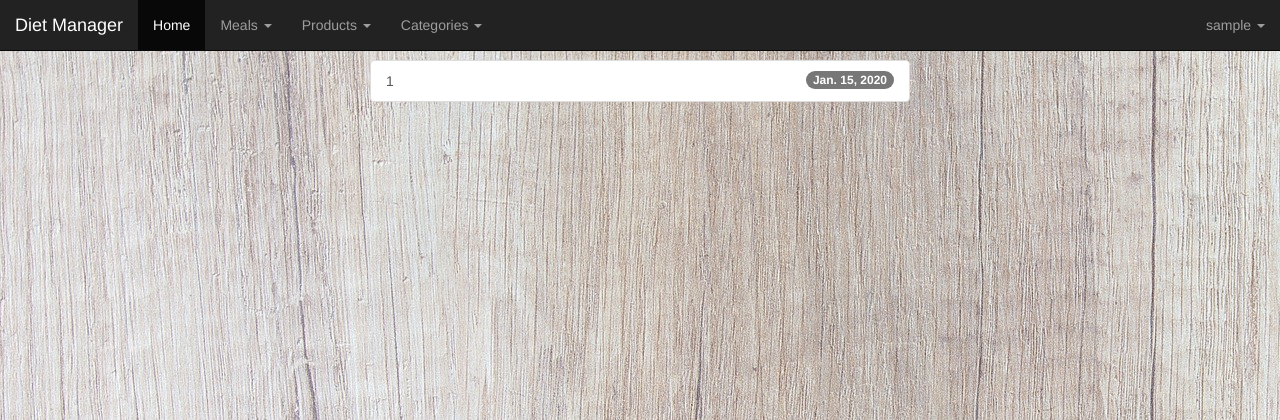
After one commit to Stoiczkow/Diet_Manager, a Django app: page /list_meal/ in a window 1280 px wide. The commit adds this page. Shown: the top 420 px of the page. Run offline with Django 3.2, Linux system fonts and the light colour scheme; a user stored in the database is signed in; tables that the repository leaves empty hold one stand-in row (values such as "Sample post"); some libraries are stand-ins or nearby versions.

Commit message:
added meals list

```diff
--- a/diet_manager/urls.py
+++ b/diet_manager/urls.py
@@ -26,6 +26,7 @@ urlpatterns = [
     url(r'^add_meal/$', AddMealView.as_view(), name='add_meal'),
     url(r'^add_product/$', AddProductView.as_view(), name='add_product'),
     url(r'^add_category/$', AddCategoryView.as_view(), name='add_category'),
+    url(r'^list_meal/$', ListMealView.as_view(), name='list_meal'),
     url(r'^list_product/$', ListProductView.as_view(), name='list_product'),
     url(r'^list_category/$', ListCategoryView.as_view(), name='list_category'),
 ]
--- a/manager/templates/manager/index.html
+++ b/manager/templates/manager/index.html
@@ -21,7 +21,8 @@
                       <a class="dropdown-toggle" data-toggle="dropdown" href="#">Meals
                           <span class="caret"></span></a>
                           <ul class="dropdown-menu">
-                            <li><a href="{% url 'add_meal' %}">Add meal</a></li>
+                              <li><a href="{% url 'list_meal' %}">All meals</a></li>
+                                <li><a href="{% url 'add_meal' %}">Add meal</a></li>
                           </ul>
                   </li>
 
@@ -30,7 +31,7 @@
                           <span class="caret"></span></a>
                           <ul class="dropdown-menu">
                               <li><a href="{% url 'list_product' %}">All products</a></li>
-                                <li><a href="{% url 'add_product' %}">Add product</a></li>
+                              <li><a href="{% url 'add_product' %}">Add product</a></li>
                           </ul>
                   </li>
 
--- /dev/null
+++ b/manager/templates/manager/meal_list.html
@@ -0,0 +1,12 @@
+{% extends 'manager/index.html' %}
+
+{% block content %}
+<div class="col-sm-3"></div>
+<div class="container  col-sm-6">
+    <div class="list-group">
+        {% for meal in object_list %}
+        <a href="#" class="list-group-item">{{ meal.name }}  <span class="badge">{{ meal.meal_date }}</span></a>
+        {% endfor %}
+    </div>
+</div>
+{% endblock %}
--- a/manager/views.py
+++ b/manager/views.py
@@ -109,3 +109,7 @@ class ListCategoryView(LoginRequiredMixin, ListView):
 
 class ListProductView(LoginRequiredMixin, ListView):
     model = Product
+
+
+class ListMealView(LoginRequiredMixin, ListView):
+    model = Meal
```
